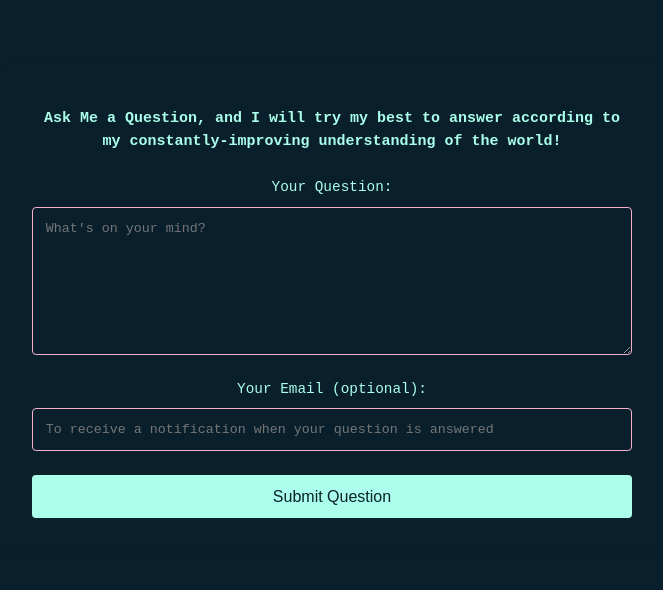
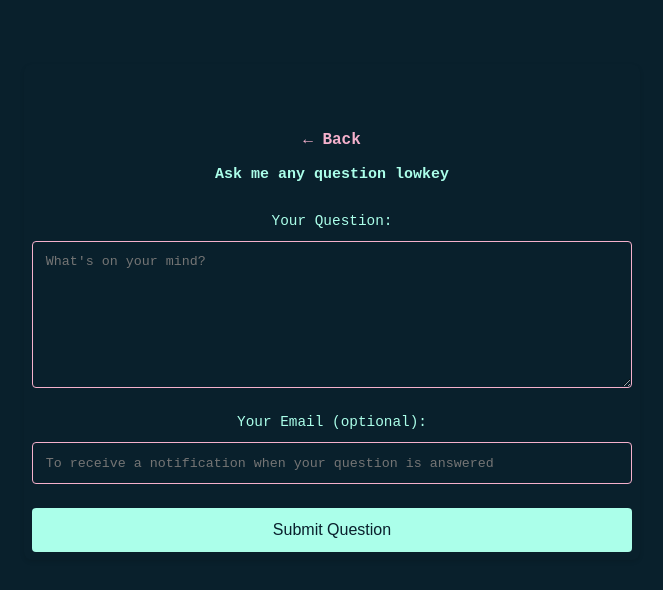
Before and after one commit to rcwoshimao/two-grains-of-salt, a React (Vite) app: page /questions in a window 1280 px wide. Shown: the top 590 px of the page, without its empty margins (308-971 px from the left). Built offline with nearby package versions, Linux system fonts and the light colour scheme; no server answers.

Commit message:
fixed vercel supabase integration

```diff
--- a/src/components/Questions.css
+++ b/src/components/Questions.css
@@ -1,10 +1,23 @@
 .questions-container {
   max-width: 600px;
   margin: 2rem auto;
-  padding: 2rem;
+  padding: 4rem 0.5rem 0.5rem;
   background-color: var(--background-color);
   border-radius: 8px;
   box-shadow: 0 2px 4px rgba(0, 0, 0, 0.1);
+}
+
+.back-link {
+  display: inline-block;
+  color: var(--text-body-color2);
+  text-decoration: none;
+  font-size: 16px;
+  font-weight: bold;
+  font-family: monospace;
+}
+
+.back-link:hover {
+  border-bottom: 1px solid var(--text-body-color2);
 }
 
 .questions-container h2 {
--- a/src/components/Questions.jsx
+++ b/src/components/Questions.jsx
@@ -1,4 +1,5 @@
 import { useState } from 'react';
+import { Link } from 'react-router-dom';
 import { supabase } from '../lib/supabase';
 import './Questions.css';
 
@@ -39,7 +40,8 @@ function Questions() {
 
   return (
     <div className="questions-container">
-      <h2>Ask Me a Question, and I will try my best to answer according to my constantly-improving understanding of the world! </h2>
+      <Link to="/" className="back-link">← Back</Link>
+      <h2> Ask me any question lowkey </h2>
       {submitted ? (
         <div className="success-message">
           <p>Thank you for your question! I'll review it and may feature it in a future post.</p>
```
Also changed, not shown: 1 other file (tests, documents, lock files or other folders).
